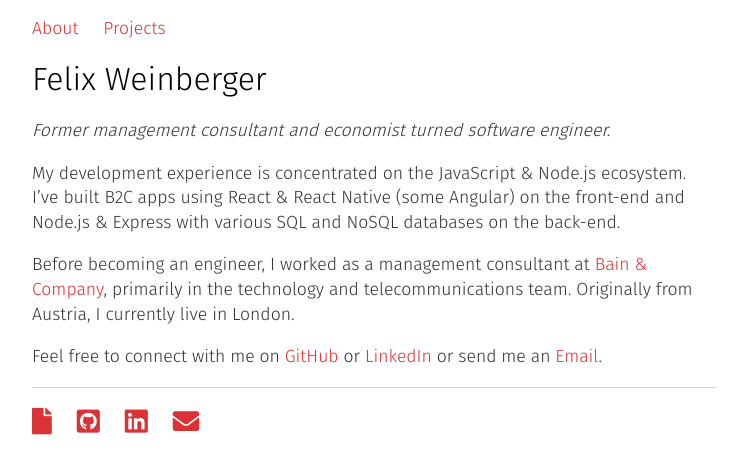
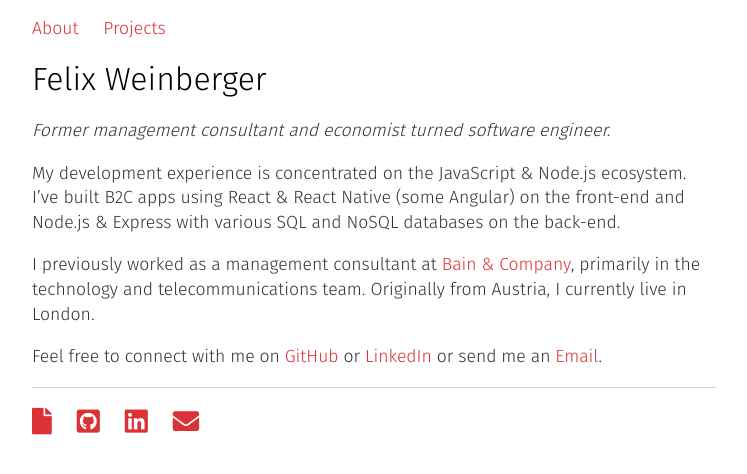
Before and after one commit to felixweinberger/felixweinberger.github.io, a Jekyll site: the page built from index.md, in a window 1280 px wide. Shown: the top 474 px of the page, without its empty margins (266-1013 px from the left). Built offline with Jekyll 4.4.1, drawn with Linux system fonts in a browser that asks for light colours.

Commit message:
feat(wording): update wording

```diff
--- a/index.md
+++ b/index.md
@@ -7,7 +7,6 @@ title: Felix Weinberger
 
 My development experience is concentrated on the JavaScript & Node.js ecosystem. I've built B2C apps using React & React Native (some Angular) on the front-end and Node.js & Express with various SQL and NoSQL databases on the back-end.
 
-Before becoming an engineer, I worked as a management consultant at [Bain & Company](https://bain.com/), primarily in the technology and telecommunications team. Originally from Austria, I currently live in London.
-
+I previously worked as a management consultant at [Bain & Company](https://bain.com/), primarily in the technology and telecommunications team. Originally from Austria, I currently live in London.
 
 Feel free to connect with me on [GitHub](https://github.com/felixweinberger) or [LinkedIn](https://linkedin.com/in/felixweinberger) or send me an [Email](mailto:felix.weinberger@gmail.com).
```
